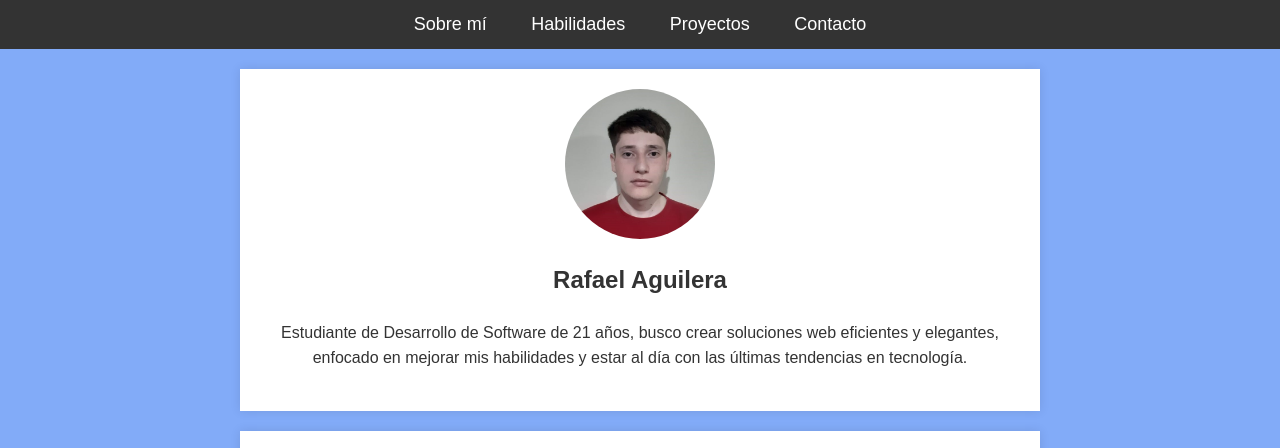
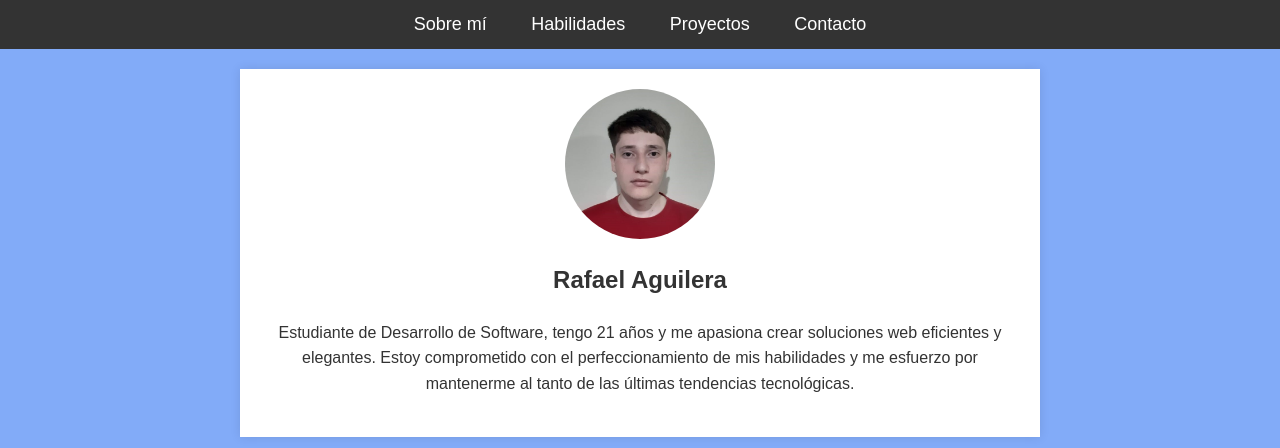
Before and after one commit to Rafael-Aguilera03/Portfolio, a plain HTML site: page index.html in a window 1280 px wide. Shown: the top 448 px of the page. Drawn offline with Linux system fonts and the light colour scheme.

Commit message:
Se añadieron animaciones en JavaScript

```diff
--- /dev/null
+++ b/JS/script3.js
@@ -0,0 +1,12 @@
+document.addEventListener("DOMContentLoaded", () => {
+    const sections = document.querySelectorAll('.fade-in');
+    let delay = 0;
+
+    sections.forEach((section) => {
+        section.style.opacity = 0;
+        setTimeout(() => {
+            section.style.opacity = 1;
+        }, delay);
+        delay += 500;
+    });
+});
--- a/index.html
+++ b/index.html
@@ -19,15 +19,15 @@
         </nav>
     </header>
 
-    <section id="about">
+    <section id="about" class="fade-in">
         <div class="profile-container">
             <img src="static/image/Foto de perfil.jpg" alt="Foto de perfil" class="profile-img">
             <h1>Rafael Aguilera</h1>
-            <p>Estudiante de Desarrollo de Software de 21 años, busco crear soluciones web eficientes y elegantes, enfocado en mejorar mis habilidades y estar al día con las últimas tendencias en tecnología.</p>
+            <p>Estudiante de Desarrollo de Software, tengo 21 años y me apasiona crear soluciones web eficientes y elegantes. Estoy comprometido con el perfeccionamiento de mis habilidades y me esfuerzo por mantenerme al tanto de las últimas tendencias tecnológicas.</p>
         </div>
     </section>
 
-    <section id="skills">
+    <section id="skills" class="fade-in">
         <h2>Habilidades</h2>
         <div class="icon-text">
             <img src="static/image/Python.jpg" alt="Foto Python" class="skill-icon">
@@ -51,7 +51,7 @@
         </div>
     </section>
 
-    <section id="projects">
+    <section id="projects" class="fade-in">
         <h2>Proyectos</h2>
         <h4>Para observarlos, por favor, clickee el título del proyecto deseado.</h4>
         <div class="project-card">
@@ -68,7 +68,7 @@
         </div>
     </section>
 
-    <section id="contact">
+    <section id="contact" class="fade-in">
         <h2>Contacto</h2>
         <div class="icon-text">
             <img src="static/image/Mail.jpg" alt="Icono Email" class="contact-icon">
@@ -86,5 +86,6 @@
 
     <script src="JS/script.js"></script>
     <script src="JS/script2.js"></script>
+    <script src="JS/script3.js"></script>
 </body>
 </html>
--- a/static/style.css
+++ b/static/style.css
@@ -129,6 +129,12 @@ h1, h2, h4 {
     color: #1261f386;
 }
 
+.fade-in {
+    opacity: 0; /* Comienza invisible */
+    transition: opacity 0.5s ease-in-out; /* Transición suave */
+}
+
+
 footer {
     text-align: center;
     padding: 20px;
```
